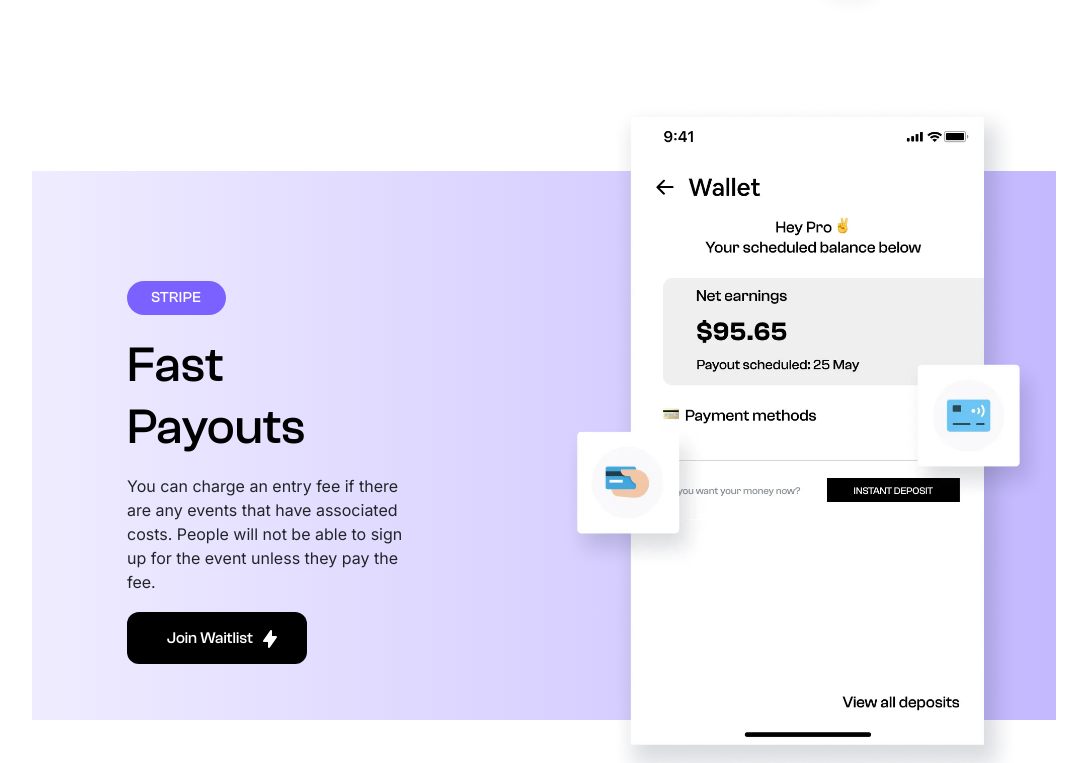
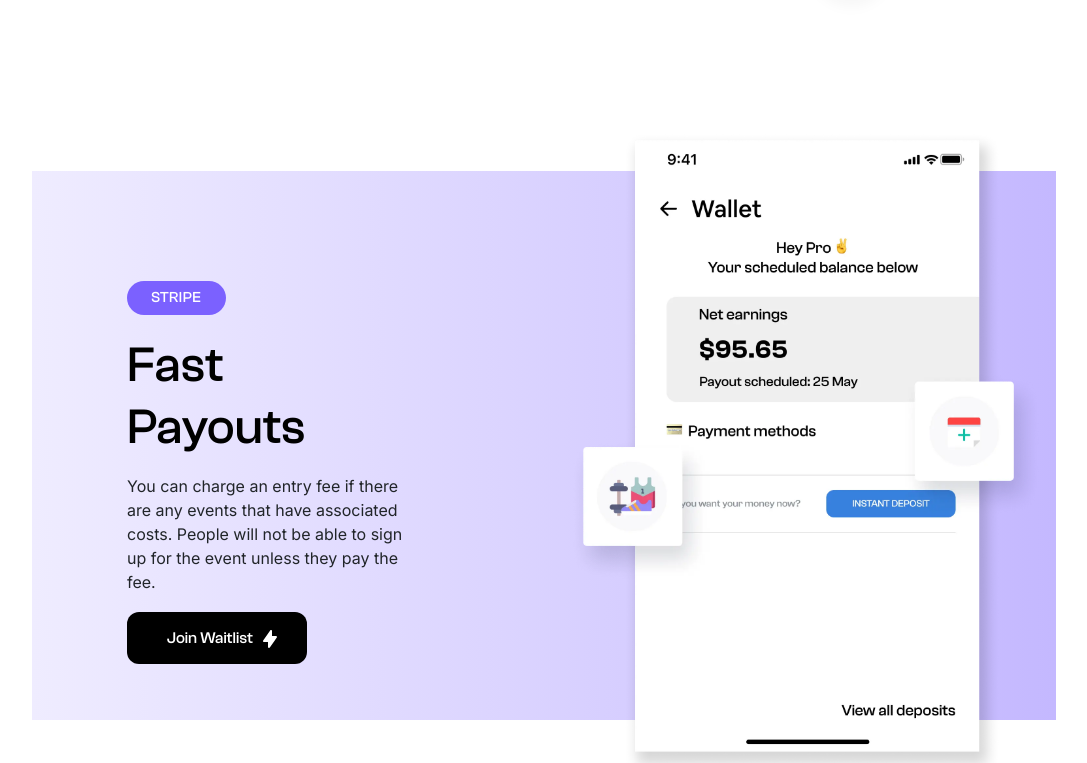
Before and after one commit to tanuj-22/booksports, a React (Create React App) app: page / in a window 1280 px wide. Shown: the part 4277-5040 px from the top of the page, without its empty margins (96-1183 px from the left). Built offline with nearby package versions, Linux system fonts and the light colour scheme; a web font is replaced by a local one.

Commit message:
fast payouts completed

```diff
--- a/src/Components/FastPayouts.js
+++ b/src/Components/FastPayouts.js
@@ -1,36 +1,48 @@
 // import bootstrap
-import {Container, Row, Col, Button} from 'react-bootstrap';
+import { Container, Row, Col, Button } from "react-bootstrap";
 // import assets
-import lightningLogo from '../assests/lightningLogo.svg'
-import fastpayouts from '../assests/fastpayouts.webp'
+import lightningLogo from "../assests/lightningLogo.svg";
+import fastpayouts from "../assests/fastpayouts.webp";
+import fastpayoutsD from "../assests/fastpayoutsD.webp";
 // import css
-import '../css/fast-payouts.css'
+import "../css/fast-payouts.css";
+import { useEffect, useState } from "react";
 
 const FastPayouts = () => {
+  const [isDesktop, setDesktop] = useState(true);
+
+  useEffect(() => {
+    if (window && window.innerWidth < 768) {
+      setDesktop(false);
+    } else {
+      setDesktop(true);
+    }
+  }, []);
+
   return (
-    <div className='fast-payouts block-container-fp' data-aos="fade-right">
-      <Container fluid style={{padding:0}}>
-        <Container fluid style={{padding:0}}>
+    <div className="fast-payouts block-container-fp" data-aos="fade-right">
+      <Container fluid style={{ padding: 0 }}>
+        <Container fluid style={{ padding: 0 }}>
           <Row>
             <Col md={12} lg={6}>
-              <div className='fast-payouts-left'>
-                <button className='stripe-btn'>
-                  Stripe
-                </button>
-                <br/>
-                <p className='fast-payouts-heading'>
-                  Fast Payouts
-                </p>
-                <p className='fast-payouts-info'>
-                  You can charge an entry fee if there are any events that have associated costs.
-                  People will not be able to sign up for the event unless they pay the fee.
+              <div className="fast-payouts-left">
+                <button className="stripe-btn">Stripe</button>
+                <br />
+                <p className="fast-payouts-heading">Fast Payouts</p>
+                <p className="fast-payouts-info">
+                  You can charge an entry fee if there are any events that have
+                  associated costs. People will not be able to sign up for the
+                  event unless they pay the fee.
                 </p>
                 <Button
                   className="JoinButton"
                   id="join-waitlist-btn"
                   variant="primary"
                   onClick={() => {
-                    window.open("https://airtable.com/shr34G4Am3wHWmyJq", "_blank");
+                    window.open(
+                      "https://airtable.com/shr34G4Am3wHWmyJq",
+                      "_blank"
+                    );
                   }}
                 >
                   <span className="join-btn-text">Join Waitlist</span>
@@ -43,16 +55,16 @@ const FastPayouts = () => {
               </div>
             </Col>
             <Col md={12} lg={6}>
-              <div className="fast-payouts-right" >
-                <img src={fastpayouts} alt="fast-payouts" />
+              <div className="fast-payouts-right">
+                <img src={isDesktop ? fastpayoutsD : fastpayouts} alt="fast-payouts" />
               </div>
             </Col>
           </Row>
         </Container>
-          {/* <img width={"100%"} src={fastpayouts} alt="fastpayouts" /> */}
+        {/* <img width={"100%"} src={fastpayouts} alt="fastpayouts" /> */}
       </Container>
     </div>
-  )
-}
+  );
+};
 
-export default FastPayouts
+export default FastPayouts;
--- a/src/css/fast-payouts.css
+++ b/src/css/fast-payouts.css
@@ -1,13 +1,13 @@
-.fast-payouts{
+.fast-payouts {
   padding-top: 5%;
   padding-bottom: 10%;
 }
-.fast-payouts .container-fluid{
-    background: linear-gradient(90deg, #EFECFF 0%, #C4B8FF 100%);
+.fast-payouts .container-fluid {
+  background: linear-gradient(90deg, #efecff 0%, #c4b8ff 100%);
 }
-.fast-payouts .stripe-btn{
+.fast-payouts .stripe-btn {
   border: none;
-    background: #7B61FF;
+  background: #7b61ff;
   border-radius: 104px;
   font-style: normal;
   font-weight: 500;
@@ -15,11 +15,11 @@
   line-height: 18px;
   letter-spacing: 0.6px;
   text-transform: uppercase;
-    color: #FFFFFF;
+  color: #ffffff;
   padding: 8px 24px;
   margin-bottom: 7%;
 }
-.fast-payouts .fast-payouts-left{
+.fast-payouts .fast-payouts-left {
   padding-left: 19%;
   padding-right: 25%;
   margin-top: 20%;
@@ -37,69 +37,72 @@
   margin-right: auto !important;
 }
 
-.fast-payouts .fast-payouts-heading{
+.fast-payouts .fast-payouts-heading {
   font-style: normal;
   font-weight: 500;
   font-size: 50px;
   line-height: 62px;
   color: #000000;
 }
-.fast-payouts .fast-payouts-info{
+.fast-payouts .fast-payouts-info {
   font-style: normal;
   font-weight: 400;
   font-size: 16px;
   line-height: 150%;
   margin-bottom: 5%;
-    font-family: 'Inter', sans-serif;
+  font-family: "Inter", sans-serif;
 }
-.fast-payouts .fast-payouts-right img{
+.fast-payouts .fast-payouts-right img {
   display: block;
   margin: auto;
-    width: 60%;
+  width: 61%;
   transform: scale(1.25);
 }
-@media screen and (max-width:1440px) {
-    .fast-payouts .fast-payouts-right img{
-        width: 78%;
+@media screen and (max-width: 1440px) {
+  .fast-payouts .fast-payouts-right img {
+    width: 76%;
+    height: auto;
+    margin-top: 5%;
   }
 }
-@media screen and (max-width:1250px) {
-    .fast-payouts .fast-payouts-right img{
+@media screen and (max-width: 1250px) {
+  .fast-payouts .fast-payouts-right img {
     width: 90%;
+    height: auto;
+    margin-top: 8%;
   }
 }
-@media screen and (max-width:992px) {
-    .fast-payouts .fast-payouts-right img{
+@media screen and (max-width: 992px) {
+  .fast-payouts .fast-payouts-right img {
     transform: none;
   }
-    .fast-payouts{
+  .fast-payouts {
     padding-top: 0%;
     padding-bottom: 0%;
   }
-    .fast-payouts .fast-payouts-left{
+  .fast-payouts .fast-payouts-left {
     padding-left: 7.5%;
     padding-right: 7.5%;
     margin-top: 8%;
     margin-bottom: 5%;
   }
 }
-@media screen and (max-width:576px) {
+@media screen and (max-width: 576px) {
   .fast-payouts {
     padding-left: 0%;
     padding-right: 0%;
   }
-    .fast-payouts .fast-payouts-heading{
+  .fast-payouts .fast-payouts-heading {
     font-style: normal;
     font-weight: 500;
     font-size: 32px;
     line-height: 120%;
     color: #000000;
   }
-    .fast-payouts .fast-payouts-right img{
+  .fast-payouts .fast-payouts-right img {
     width: 100%;
   }
-    .fast-payouts .JoinButton{
-        width: 100%!important;
+  .fast-payouts .JoinButton {
+    width: 100% !important;
   }
-
 }
```
Also changed, not shown: src/assests/fastpayoutsD.webp (added). Lines whose indentation alone changed are shown as unchanged.
